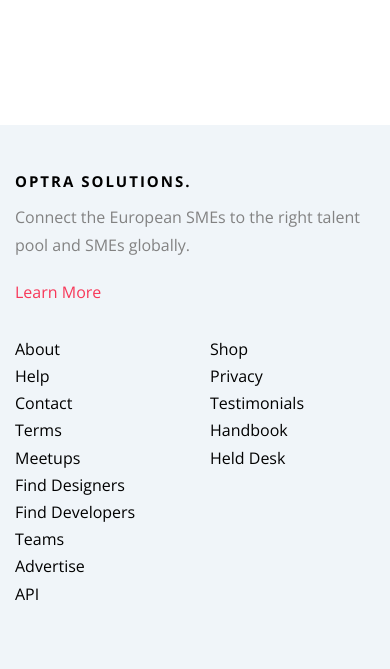
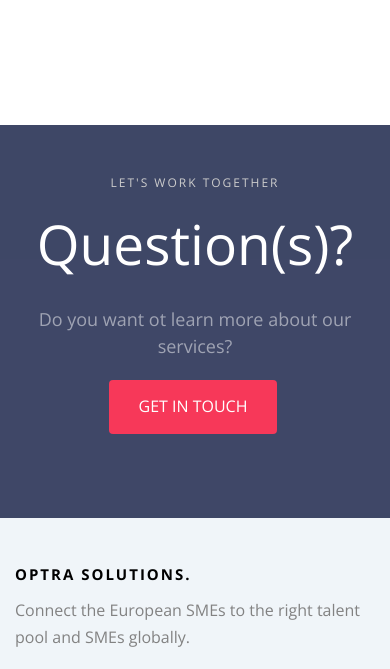
Before and after one commit to magvitron/OptraNew, a website: page index.html in a window 390 px wide. Shown: the part 3806-4475 px from the top of the page. Drawn offline with nearby package versions, Linux system fonts and the light colour scheme; animation ran at ten frames a second; files whose address does not match are found by name.

Commit message:
Changed accodring to the inputs

```diff
--- a/index.html
+++ b/index.html
@@ -481,7 +481,22 @@
 				</div>
 			</div>
 		</div> -->
-
+		<div id="fh5co-started">
+			<div class="container">
+				<div class="row animate-box">
+					<div class="col-md-8 col-md-offset-2 text-center fh5co-heading">
+						<span>Let's work together</span>
+						<h2>Question(s)?</h2>
+						<p>Do you want ot learn more about our services?</p>
+						<p>
+						<form action="contact.html">
+							<button type="submit" class="btn btn-default">Get In Touch</button>
+						</form>
+						</p>
+					</div>
+				</div>
+			</div>
+		</div>
 		<footer id="fh5co-footer" class="fh5co-bg-section" role="contentinfo">
 			<div class="container">
 				<div class="row row-pb-md">
```
Also changed, not shown: services.html (+6 -3 lines).
